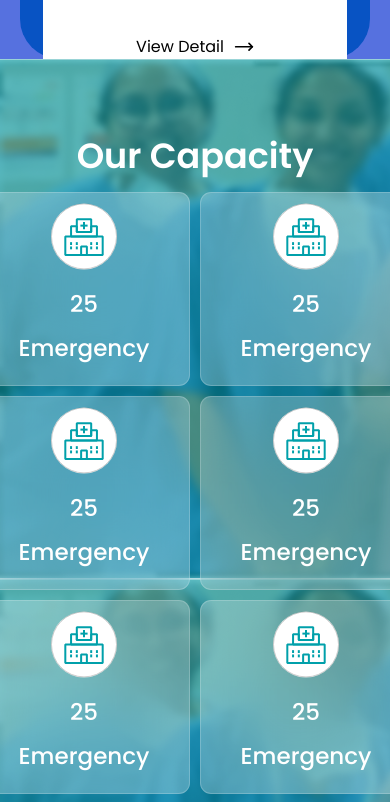
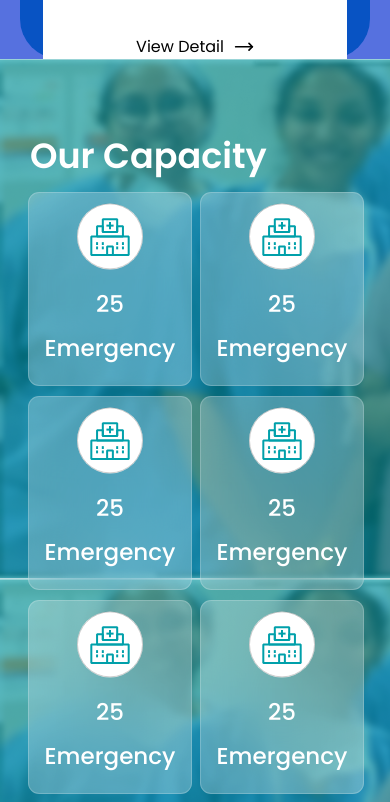
Before and after one commit to Sushey01/Tangerine_Meringue, a React (Vite) app: page / in a window 390 px wide. Shown: the part 9840-10642 px from the top of the page. Built offline with nearby package versions, Linux system fonts and the light colour scheme.

Commit message:
aba-gardina

```diff
--- a/src/components/CapacityCard.css
+++ b/src/components/CapacityCard.css
@@ -36,11 +36,11 @@
     .capacity-main-box{
         padding: 0px;
     }
-    /* .capacity-box{
-        align-items: center;
-        align-content: center;
+    .capacity-box{
+        justify-items: center;
+        justify-content: center;
         width: 100%;
         min-width: 160px;
         margin: 0 auto;
-    } */
+    }
 }
--- a/src/components/OurCapacity.css
+++ b/src/components/OurCapacity.css
@@ -11,7 +11,7 @@
 
 
 .capacity-title{
-    justify-self: center;
+    /* justify-self: center; */
     margin-bottom: 10px;
     margin-top: 20px;
     font-size: 35px;
@@ -31,13 +31,16 @@
 
     .capacity-container{
         padding: 10px;
+
     }
 
     .ten-capacity-boxes{
         display: grid;
         grid-template-columns: repeat(2, 1fr);
         justify-content: center;
-        width: 100%;
+        width: inherit;
+
+
     }
 }
 
--- a/src/components/OurCapacity.jsx
+++ b/src/components/OurCapacity.jsx
@@ -1,6 +1,5 @@
 import React from 'react'
 import './OurCapacity.css'
-import './CapacityCard'
 import CapacityCard from './CapacityCard'
 import Capacity from '../assets/images/capacity.svg'
 
```
